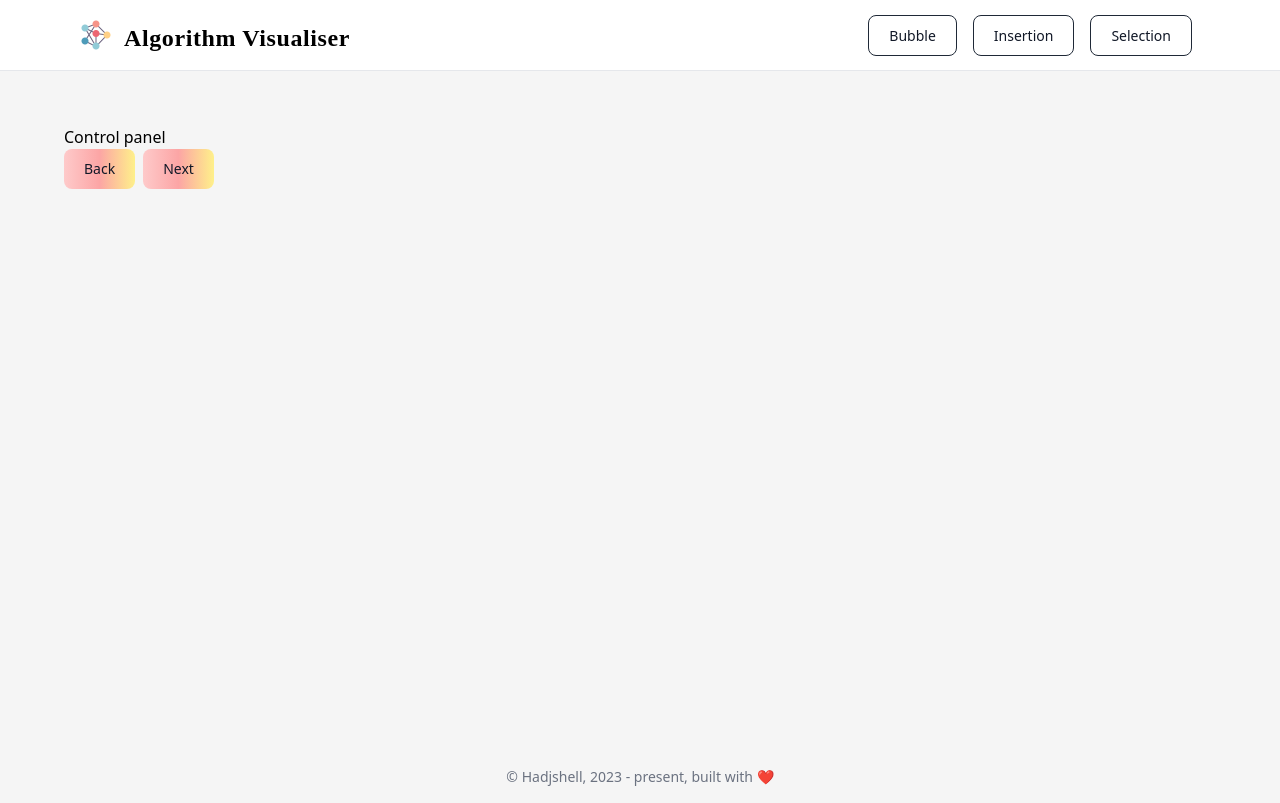
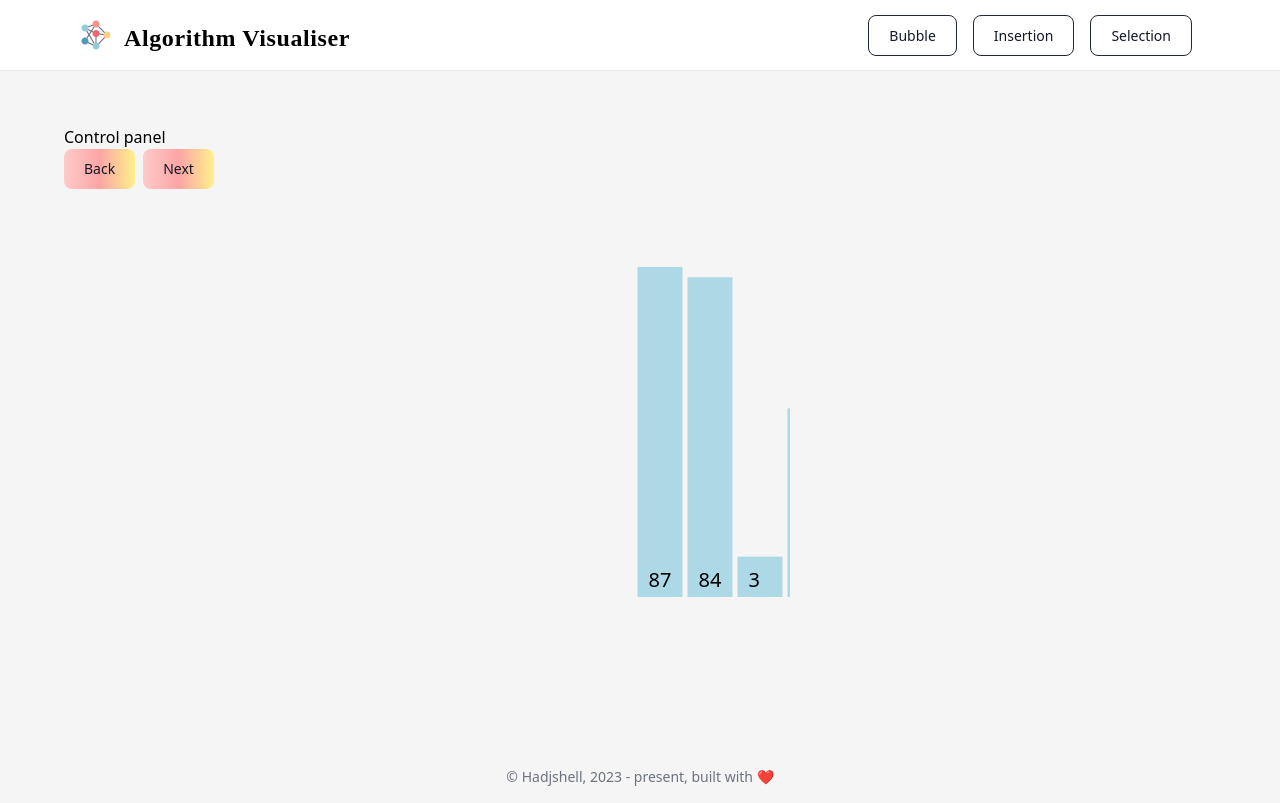
Before and after one commit to hadjShell/Algorithm-Visualiser, a React (Vite) app in the folder my-app/: page /sorting/selection-sort in a window 1280 px wide. Built offline with nearby package versions, Linux system fonts and the light colour scheme; a web font is replaced by a local one.

Commit message:
Milestone: Successfully test selectionSort visualisation on state produced by AnimationStateProducer

```diff
--- a/my-app/src/backend/algorithmExecutor/sorting/SelectionSort.js
+++ b/my-app/src/backend/algorithmExecutor/sorting/SelectionSort.js
@@ -6,7 +6,7 @@ class SelectionSort {
   #states = [];
 
   constructor() {
-    this._updateStates(createAlgorithmState());
+    this._updateStates(NaN, NaN, [], NaN);
   }
 
   /**
@@ -14,24 +14,24 @@ class SelectionSort {
    * @returns {Array} sorted array
    */
   run() {
-    const _ = undefined;
     const sortedArr = [...this.#arr];
 
     let i, j, min;
     for (i = 0; i < sortedArr.length; i++) {
       min = i;
-      this._updateStates(createAlgorithmState(_, min, this.#sorted, _, 0));
+      this._updateStates(NaN, min, [], 0);
       for (j = i + 1; j < sortedArr.length; j++) {
-        this._updateStates(createAlgorithmState(j, min, this.#sorted, _, 1));
+        this._updateStates(j, min, [], 1);
         if (sortedArr[j] < sortedArr[min]) {
           min = j;
-          this._updateStates(createAlgorithmState(j, min, this.#sorted, _, 2));
+          // BUG related to restrict mode
+          this._updateStates(min, min, [], 2);
         }
       }
       [sortedArr[i], sortedArr[min]] = [sortedArr[min], sortedArr[i]];
-      this._updateStates(createAlgorithmState(_, _, this.#sorted, [min, i], 3));
+      this._updateStates(NaN, NaN, [min, i], 3);
       this.#sorted.push(i);
-      this._updateStates(createAlgorithmState(_, _, this.#sorted, _, 3));
+      this._updateStates(NaN, NaN, [], 3);
     }
 
     return sortedArr;
@@ -75,10 +75,21 @@ class SelectionSort {
 
   /**
    * Update state to states
-   * @param {Object} state algorithm execution state
+   * @param {Integer} checking index of current checking element
+   * @param {Integer} currentMin index of current min element
+   * @param {Array of Integer} swapping indexs of current swapping elements, size of 2
+   * @param {Integer} step index of current executed pseudo-code step
    */
-  _updateStates(state) {
-    this.#states.push(state);
+  _updateStates(checking, currentMin, swapping, step) {
+    this.#states.push(
+      createAlgorithmState(
+        checking,
+        currentMin,
+        [...this.#sorted],
+        swapping,
+        step
+      )
+    );
   }
 }
 
--- a/my-app/src/backend/helper.js
+++ b/my-app/src/backend/helper.js
@@ -7,7 +7,7 @@ import Node from "./algorithmExecutor/searching/Node.js";
  * @param {Integer} size of generated array
  * @returns {Array}
  */
-export function generateRandomArray(size = randomInteger(10, 20)) {
+export function generateRandomArray(size = randomInteger(10, 15)) {
   const arr = new Array(size);
   for (let i = 0; i < size; i++) {
     arr[i] = randomInteger(0, 100);
--- a/my-app/src/backend/state/sorting/SelectionSortState.js
+++ b/my-app/src/backend/state/sorting/SelectionSortState.js
@@ -1,4 +1,4 @@
-import selectionSort from "../../algorithmExecutor/sorting/SelectionSort";
+import selectionSort from "../../algorithmExecutor/sorting/SelectionSort.js";
 
 /**
  * Create selection sort algorithm execution state
@@ -10,11 +10,11 @@ import selectionSort from "../../algorithmExecutor/sorting/SelectionSort";
  * @returns {Object} algorithm execution state
  */
 export function createAlgorithmState(
-  checking = NaN,
-  currentMin = NaN,
-  sorted = [],
-  swapping = [],
-  step = NaN
+  checking,
+  currentMin,
+  sorted,
+  swapping,
+  step
 ) {
   return {
     checking,
@@ -36,8 +36,8 @@ export function createAnimationState(originalArray) {
   selectionSort.run();
 
   return {
-    originalArray,
-    maxValue: selectionSort.maxValue,
+    originalArray: [...originalArray],
+    maxValue: selectionSort.maxValue(),
     pseudoCode: [...selectionSort.pseudoCode()],
     states: [...selectionSort.states],
   };
--- a/my-app/src/components/UI/SelSortItem.jsx
+++ b/my-app/src/components/UI/SelSortItem.jsx
@@ -2,7 +2,7 @@ import { motion } from "framer-motion";
 import { useState, useEffect } from "react";
 import { WIDTH_OF_VIZ_GRAPH } from "../VisualContainer";
 
-const BASE_HEIGHT = 20,
+const BASE_HEIGHT = 30,
   MAX_HEIGHT = 300,
   BAR_WIDTH = 45;
 export default function SelSortItem({
@@ -29,9 +29,10 @@ export default function SelSortItem({
 
   useEffect(() => {
     if (isSwapping) {
-      setCurrentIndex(
-        prev => state.swapping.filter(index => index !== prev)[0]
-      );
+      setCurrentIndex(prev => {
+        const swap = state.swapping.filter(index => index !== prev);
+        return swap.length === 1 ? swap[0] : prev;
+      });
     }
   }, [isSwapping, state.swapping]);
 
@@ -48,7 +49,7 @@ export default function SelSortItem({
       ></rect>
       <text
         x="11"
-        y="-15"
+        y="-10"
         style={{ fontSize: "20px", transform: "rotateX(180deg)" }}
       >
         {value}
--- a/my-app/src/pages/SelectionSortPage.jsx
+++ b/my-app/src/pages/SelectionSortPage.jsx
@@ -2,31 +2,33 @@ import ControlPanel from "../components/ControlPanel";
 import VisualContainer from "../components/VisualContainer";
 import SelSortItem from "../components/UI/SelSortItem";
 
-import { DUMMY_SS } from "../backend/data";
-import { useState } from "react";
+import { useState, useRef } from "react";
+import { createAnimationState } from "../backend/state/sorting/SelectionSortState";
+import { generateRandomArray } from "../backend/helper.js";
 
 export default function SelectionSortPage() {
   const [indexOfStates, setIndexOfStates] = useState(0);
-
-  const size = DUMMY_SS.originalArray.length;
+  const originalArray = useRef(generateRandomArray()).current;
+  const states = useRef(createAnimationState(originalArray)).current;
+  const size = states.originalArray.length;
 
   return (
     <>
       <ControlPanel
         indexOfStates={indexOfStates}
         setIndexOfStates={setIndexOfStates}
-        size={DUMMY_SS.states.length}
+        size={states.states.length}
       />
 
       <VisualContainer>
-        {DUMMY_SS.originalArray.map((value, i) => (
+        {states.originalArray.map((value, i) => (
           <SelSortItem
             key={i}
             initialIndex={i}
             value={value}
-            maxValue={DUMMY_SS.maxValue}
+            maxValue={states.maxValue}
             size={size}
-            state={DUMMY_SS.states[indexOfStates]}
+            state={states.states[indexOfStates]}
           />
         ))}
       </VisualContainer>
```
Also changed, not shown: my-app/src/main.jsx (+4 -4 lines).
